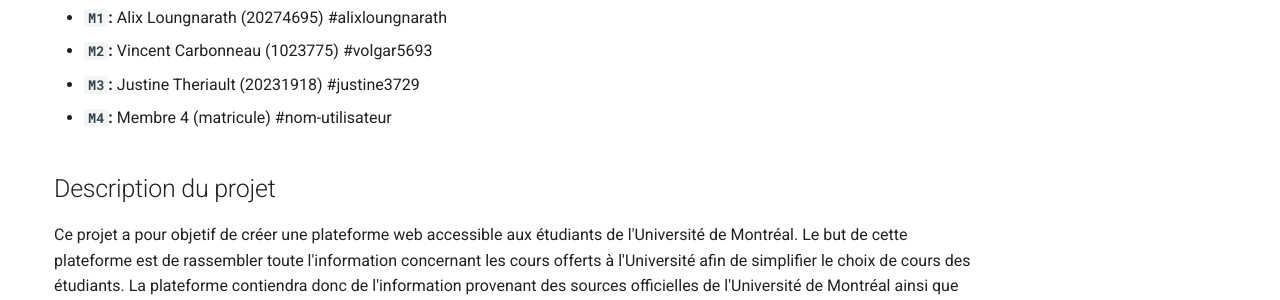
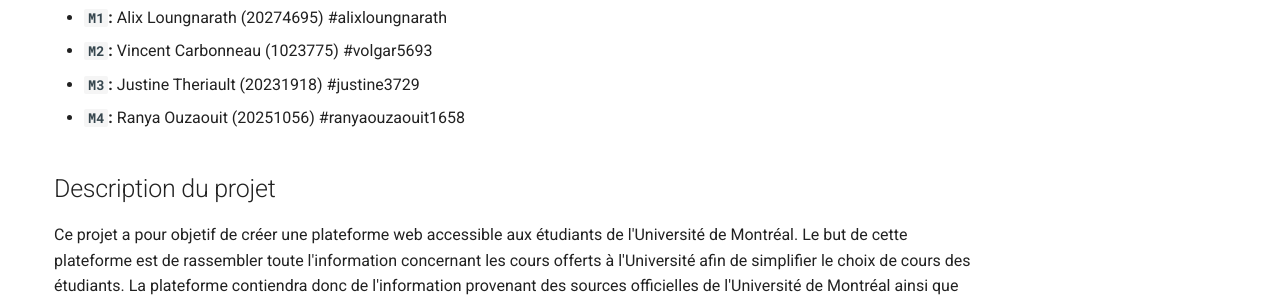
Before and after one commit to jujutheriault/IFT2255_Devoir1, an MkDocs documentation site: the page built from docs/index.md, in a window 1280 px wide and 900 px high. Shown: the part 274-574 px from the top of the window. Built offline with MkDocs 1.6.1 and Material for MkDocs 9.7.7, drawn with Linux system fonts in a browser that asks for light colours; comment, search, counter and statistics services are not loaded.

Commit message:
Update index.md

```diff
--- a/docs/index.md
+++ b/docs/index.md
@@ -17,7 +17,7 @@ title: Vue d'ensemble
 - **`M1`:** Alix Loungnarath (20274695) #alixloungnarath
 - **`M2`:** Vincent Carbonneau (1023775) #volgar5693
 - **`M3`:** Justine Theriault (20231918) #justine3729
-- **`M4`:** Membre 4 (matricule) #nom-utilisateur
+- **`M4`:** Ranya Ouzaouit (20251056) #ranyaouzaouit1658
 
 ## Description du projet
 Ce projet a pour objetif de créer une plateforme web accessible aux étudiants de l'Université de Montréal. Le but de cette plateforme est de rassembler toute l'information concernant les cours offerts à l'Université afin de simplifier le choix de cours des étudiants. La plateforme contiendra donc de l'information provenant des sources officielles de l'Université de Montréal ainsi que d'autre information provenant des sources non-officielles comme les avis des étudiants sur Discord. Les utilisateurs de la plateforme pourront consulter les différents cours offerts par l'université, comparer les cours entre eux, vérifier qu'ils sont bien éligibles au cours, indiquer ses préférences pour avoir des propositions personnalisées etc.
```
